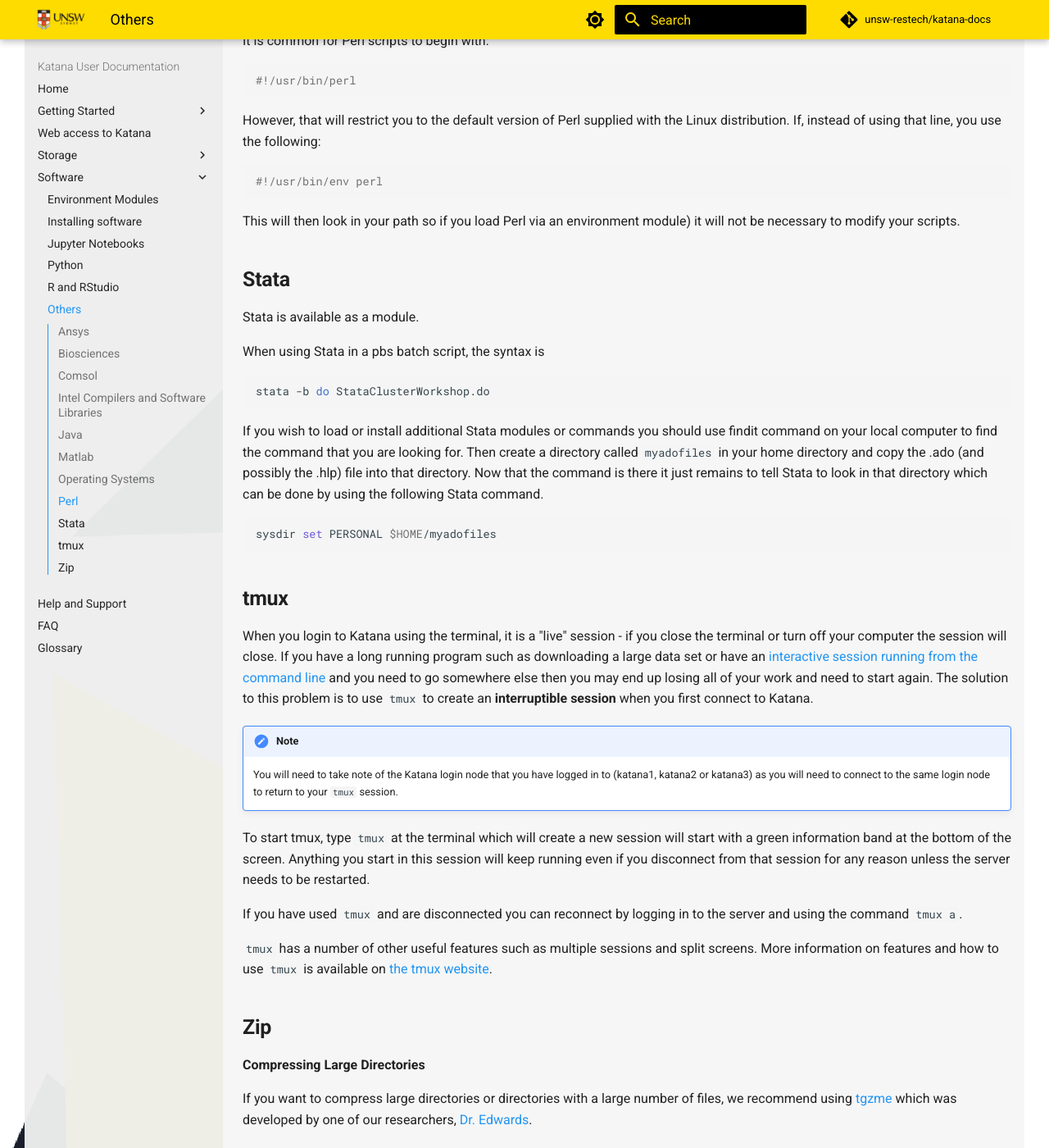
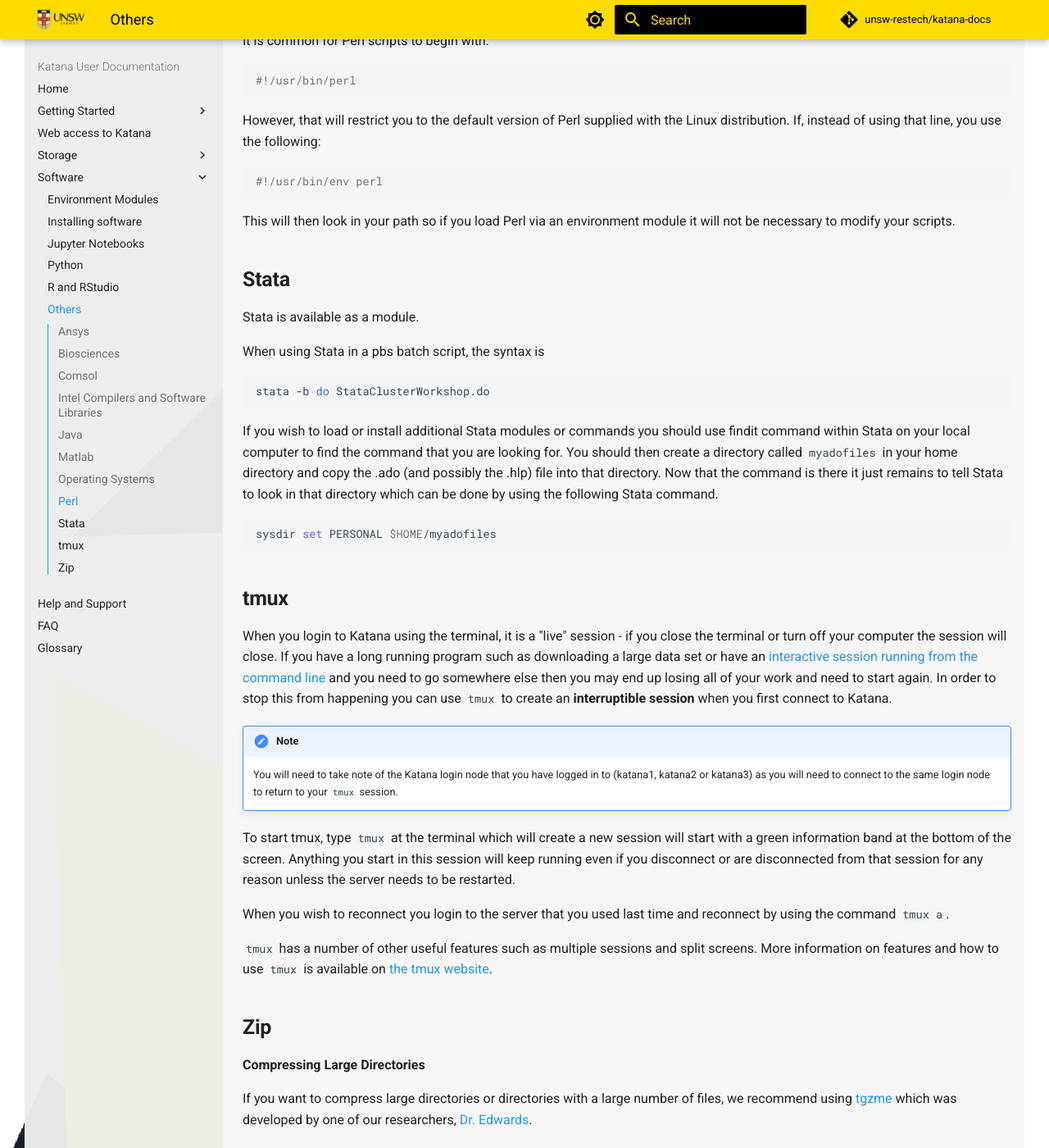
Before and after one commit to unsw-restech/unsw-restech.github.io, an MkDocs documentation site: the page built from docs/software/others.md, in a window 1280 px wide and 1400 px high, scrolled down 5406 px. Shown: the whole window at 82% size. Built offline with MkDocs 1.6.1 and Material for MkDocs 9.7.7, drawn with Linux system fonts in a browser that asks for light colours; comment, search, counter and statistics services are not loaded.

Commit message:
Update others.md
Finished up with the others page.

````diff
--- a/docs/software/others.md
+++ b/docs/software/others.md
@@ -227,7 +227,7 @@
 
 ## Operating Systems
 
-Katana nodes currently run Rocky Linux. To find out exactly which version you can use the command `#!bash cat /etc/redhat-release`
+Katana nodes currently run Rocky Linux. To find out exactly which version you can use the command `#!bash cat /etc/redhat-release`.
 
 Research software is installed in [environment modules](../software/environment_modules/). This enables multiple versions of the same software to be installed,
 and each user can choose which version they wish to use.
@@ -250,7 +250,7 @@
 #!/usr/bin/env perl
 ```
 
-This will then look in your path so if you load Perl via an environment module) it will not be necessary to modify your scripts.
+This will then look in your path so if you load Perl via an environment module it will not be necessary to modify your scripts.
 
 <!--
 ## SAS
@@ -274,8 +274,8 @@
 stata -b do StataClusterWorkshop.do
 ```
 
-If you wish to load or install additional Stata modules or commands you should use findit command on your local computer to find the command that you are looking for.
-Then create a directory called `myadofiles` in your home directory and copy the .ado (and possibly the .hlp) file into that directory. Now that the command is there
+If you wish to load or install additional Stata modules or commands you should use findit command within Stata on your local computer to find the command that you are looking for.
+You should then create a directory called `myadofiles` in your home directory and copy the .ado (and possibly the .hlp) file into that directory. Now that the command is there
 it just remains to tell Stata to look in that directory which can be done by using the following Stata command.
 
 ``` bash
@@ -286,15 +286,15 @@
 
 When you login to Katana using the terminal, it is a "live" session - if you close the terminal or turn off your computer the session will close. If you have a long running program such as
 downloading a large data set or have an [interactive session running from the command line](../using_katana/running_jobs/#interactive-jobs) and you need to go somewhere else then you may
-end up losing all of your work and need to start again. The solution to this problem is to use `tmux` to create an **interruptible session** when you first connect to Katana.
+end up losing all of your work and need to start again. In order to stop this from happening you can use `tmux` to create an **interruptible session** when you first connect to Katana.
 
 !!! note
     You will need to take note of the Katana login node that you have logged in to (katana1, katana2 or katana3) as you will need to connect to the same login node to return to your `tmux` session.
 
 To start tmux, type `tmux` at the terminal which will create a new session will start with a green information band at the bottom of the screen. Anything you start in this session
-will keep running even if you disconnect from that session for any reason unless the server needs to be restarted.
+will keep running even if you disconnect or are disconnected from that session for any reason unless the server needs to be restarted.
 
-If you have used `tmux` and are disconnected you can reconnect by logging in to the server and using the command `tmux a`.
+When you wish to reconnect you login to the server that you used last time and reconnect by using the command `tmux a`.
 
 `tmux` has a number of other useful features such as multiple sessions and split screens. More information on features and how to use `tmux` is available
 on [the tmux website](https://github.com/tmux/tmux/wiki).
````
